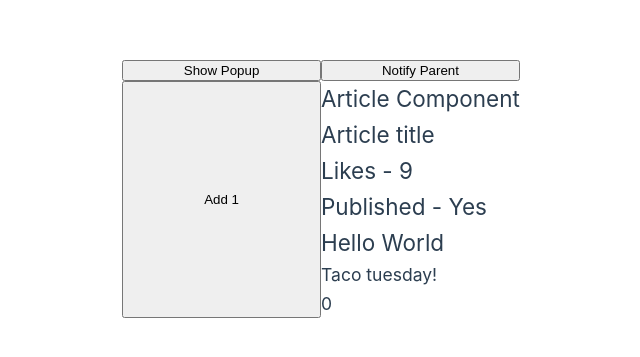
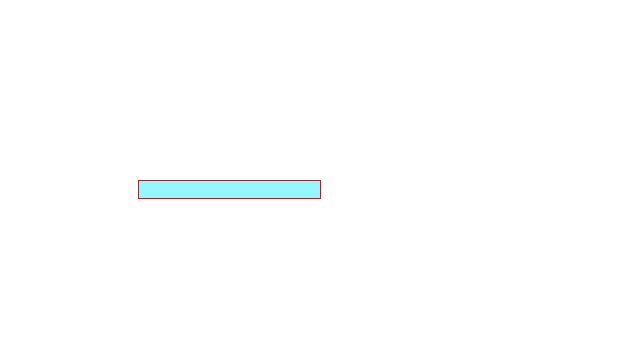
Before and after one commit to WAbby404/vue-todo, a Vue app: page / in a window 1280 px wide. Shown: the part 211-568 px from the top of the page, without its empty margins (319-959 px from the left). Built offline with nearby package versions, Linux system fonts and the light colour scheme.

Commit message:
reworking trash code

```diff
--- a/src/App.vue
+++ b/src/App.vue
@@ -4,58 +4,63 @@ import Greet from "./components/Greet.vue";
 import Article from "./components/Article.vue";
 import Popup from "./components/Popup.vue";
 import EmittingPractice from "./components/EmittingPractice.vue";
+import VmodelComponent from "./components/VmodelComponent.vue";
+import VInput from "./components/VInput.vue";
+
+// Component v-model
+const vModelName = ref("");
 
 // Component Events
-const showPopup = ref(false);
-const closePopup = (value) => {
-  showPopup.value = false;
-  console.log(value);
-};
+// const showPopup = ref(false);
+// const closePopup = (value) => {
+//   showPopup.value = false;
+//   console.log(value);
+// };
 
-const handleCustomEvent = (eventData) => {
-  console.log("Recieved from child:", eventData.message);
-};
+// const handleCustomEvent = (eventData) => {
+//   console.log("Recieved from child:", eventData.message);
+// };
 
 // Provide & Inject
-provide("message", "Taco tuesday!");
+// provide("message", "Taco tuesday!");
 
-const count = ref(0);
-provide("count", count);
+// const count = ref(0);
+// provide("count", count);
 
 // Ref practice
-const list = ref(["Task 1"]);
-const currentTask = ref("");
+// const list = ref(["Task 1"]);
+// const currentTask = ref("");
 
-const deleteTask = (index) => {
-  list.value.splice(index, 1);
-};
+// const deleteTask = (index) => {
+//   list.value.splice(index, 1);
+// };
 
-const addTask = () => {
-  list.value.push(`${currentTask.value}`);
-  currentTask.value = "";
-};
+// const addTask = () => {
+//   list.value.push(`${currentTask.value}`);
+//   currentTask.value = "";
+// };
 
-const editTask = (task, index) => {
-  currentTask.value = task;
-  deleteTask(index);
-};
+// const editTask = (task, index) => {
+//   currentTask.value = task;
+//   deleteTask(index);
+// };
 
 // Watcher example
-const volume = ref(0);
+// const volume = ref(0);
 
-watch(volume, (newVolume, oldVolume) => {
-  console.log(volume.value);
-  console.log(newVolume);
-  console.log(oldVolume);
-  if (newVolume > oldVolume && newVolume === 16) {
-    alert("This may cause harm.");
-  }
-});
+// watch(volume, (newVolume, oldVolume) => {
+//   console.log(volume.value);
+//   console.log(newVolume);
+//   console.log(oldVolume);
+//   if (newVolume > oldVolume && newVolume === 16) {
+//     alert("This may cause harm.");
+//   }
+// });
 
 // Immediate and Deep Watchers
-const movie = ref("");
+// const movie = ref("");
 
-const movieInfo = reactive({ title: "", actor: "" });
+// const movieInfo = reactive({ title: "", actor: "" });
 
 // watch(
 //   movie,
@@ -75,15 +80,15 @@ const movieInfo = reactive({ title: "", actor: "" });
 //   { deep: true }
 // );
 
-const movieList = ref(["Batman", "Superman"]);
+// const movieList = ref(["Batman", "Superman"]);
 
-watch(
-  movieList,
-  (newMovieList, oldMovieList) => {
-    console.log(newMovieList);
-  },
-  { deep: true }
-);
+// watch(
+//   movieList,
+//   (newMovieList, oldMovieList) => {
+//     console.log(newMovieList);
+//   },
+//   { deep: true }
+// );
 
 // dont need to do this in reactive components
 // export default {
@@ -94,30 +99,34 @@ watch(
 // };
 
 // Passing reactive props example
-const name = ref("Abby");
-const channel = ref("Codeevlution");
+// const name = ref("Abby");
+// const channel = ref("Codeevlution");
 </script>
 
 <template>
+  <!-- Component v-model -->
+  <!-- <VmodelComponent v-model="countModel" /> -->
+  <VInput />
+
   <!-- Component Events example-->
-  <button @click="showPopup = true">Show Popup</button>
+  <!-- <button @click="showPopup = true">Show Popup</button>
   <Popup v-show="showPopup" @close="closePopup" />
-  <EmittingPractice @customEvent="handleCustomEvent" />
+  <EmittingPractice @customEvent="handleCustomEvent" /> -->
 
   <!-- for provide inject example -->
-  <button @click="count += 1">Add 1</button>
+  <!-- <button @click="count += 1">Add 1</button> -->
 
   <!-- <Greet name="Toby" heroName="WW" />
   <Greet name="Abby" heroName="Corn" />
   <Greet name="Baby" heroName="BB" />
   <Greet :name="name" :heroName="channel" /> -->
 
-  <Article
+  <!-- <Article
     id="my-article"
     title="Article title"
     :likes="9"
     :isPublished="true"
-  />
+  /> -->
   <!--
   <h2>Volume tracker (0 - 20)</h2>
   <h3>Current Volume - {{ volume }}</h3>
--- /dev/null
+++ b/src/components/VInput.vue
@@ -0,0 +1,14 @@
+<template>
+  <input type="text" v-model="model" />
+</template>
+
+<script setup>
+const model = defineModel();
+</script>
+
+<style scoped>
+input[type="text"] {
+  background-color: #95f8ff;
+  border: 1px solid red;
+}
+</style>
--- /dev/null
+++ b/src/components/VmodelComponent.vue
@@ -0,0 +1,12 @@
+<script setup>
+const model = defineModel();
+
+function update() {
+  model.value++;
+}
+</script>
+
+<template>
+  <div>Parent bound v-model is: {{ model }}</div>
+  <button @click="update">Increment</button>
+</template>
```
